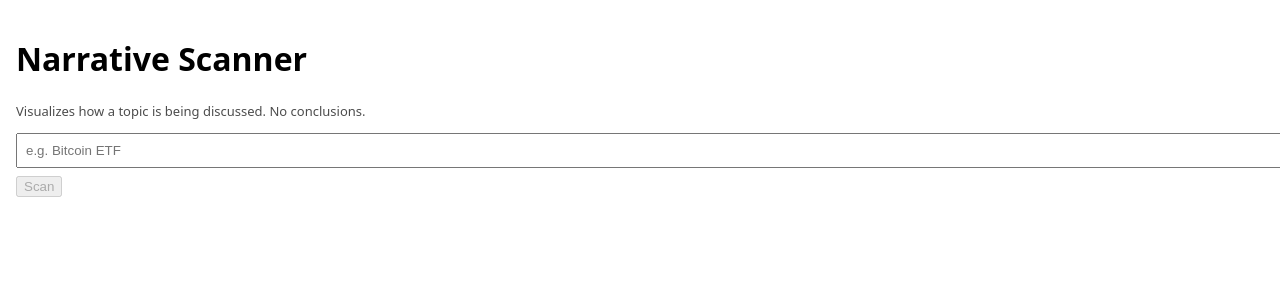
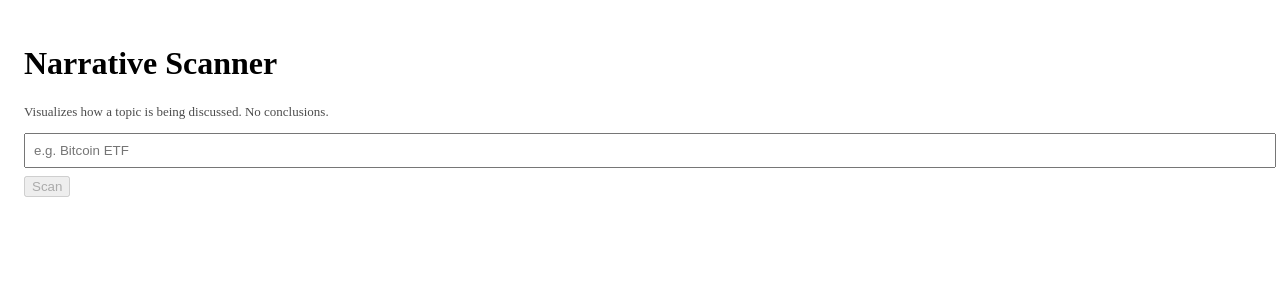
Before and after one commit to Komainu/narrative-scanner, a Next.js app: page / in a window 1280 px wide. Shown: the top 300 px of the page. Built offline with nearby package versions, Linux system fonts and the light colour scheme.

Commit message:
Refactor layout metadata and body structure
Updated metadata description and simplified body structure.

```diff
--- a/app/layout.tsx
+++ b/app/layout.tsx
@@ -1,23 +1,16 @@
 export const metadata = {
   title: "Narrative Scanner",
-  description: "Visualize topic narratives without conclusions",
-  openGraph: {
-    title: "Narrative Scanner",
-    description: "Visualize topic narratives",
-    images: ["/og.png"],
-  },
-};
+  description: "Mini app for narrative visualization"
+}
 
 export default function RootLayout({
   children,
 }: {
-  children: React.ReactNode;
+  children: React.ReactNode
 }) {
   return (
     <html lang="en">
-      <body style={{ margin: 0, fontFamily: "system-ui" }}>
-        {children}
-      </body>
+      <body>{children}</body>
     </html>
-  );
+  )
 }
```
